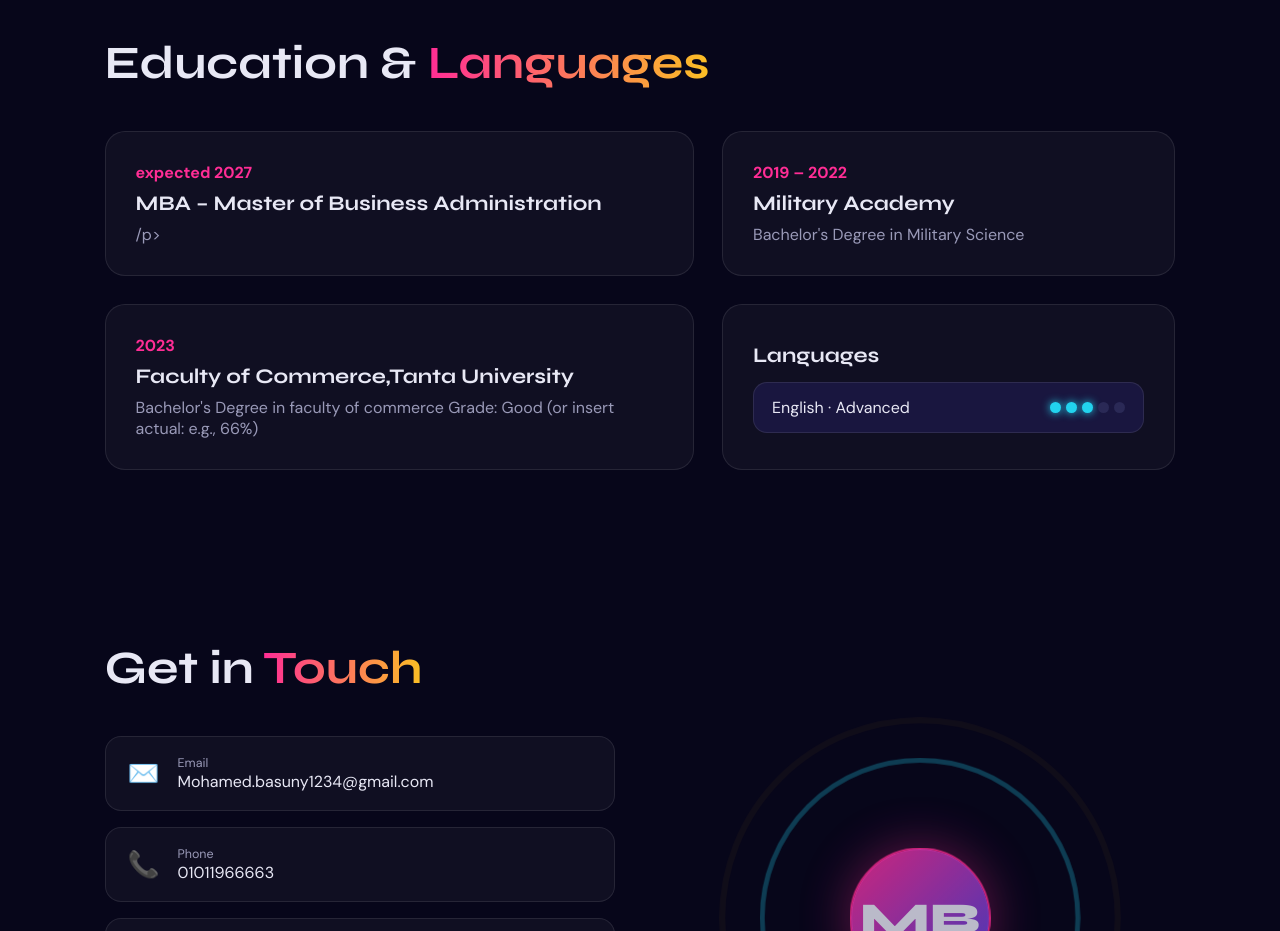
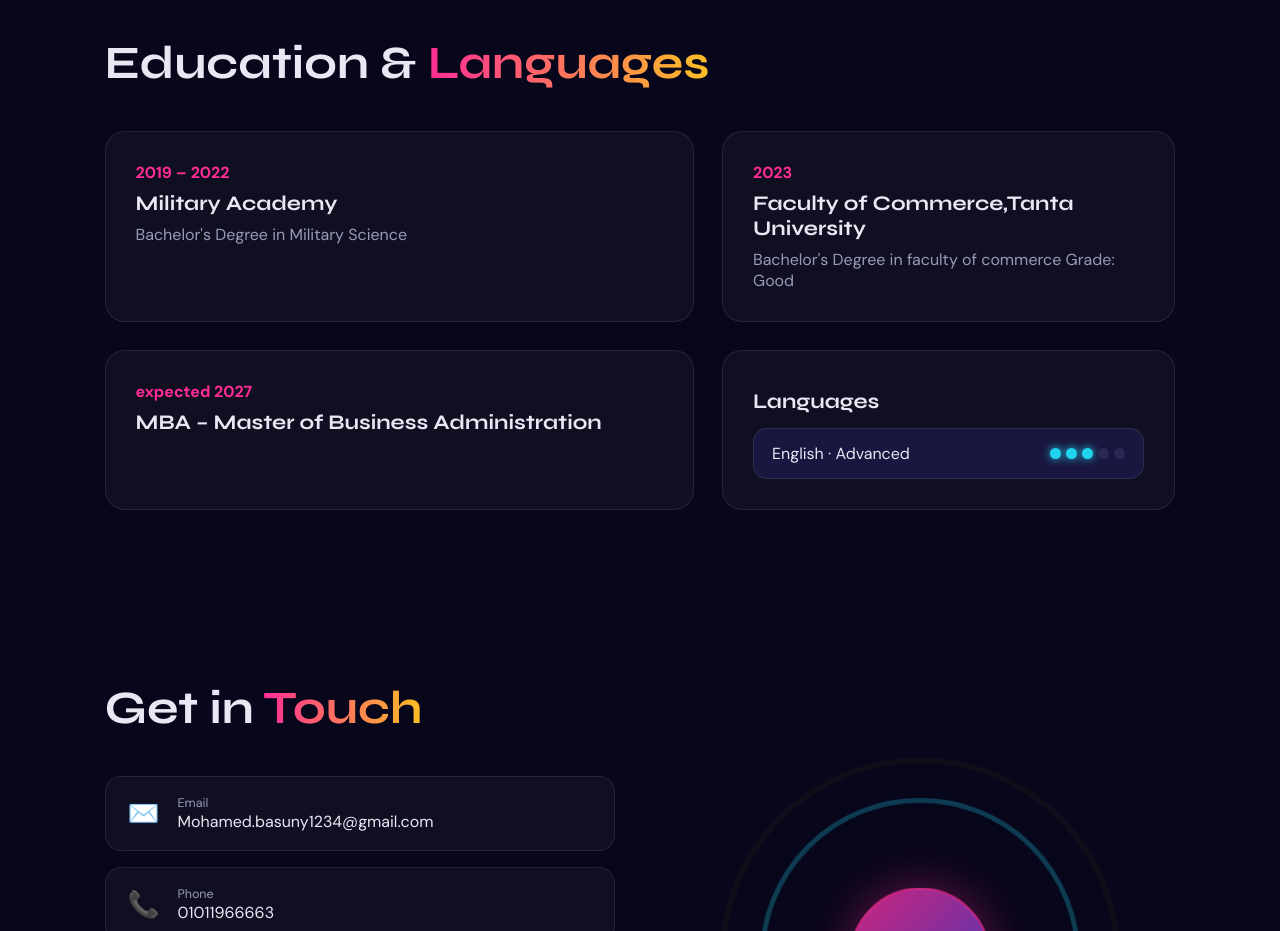
Before and after one commit to mohamedbasuny1234-cloud/Portfolio-, a plain HTML site: page index.html in a window 1280 px wide. Shown: the part 3540-4471 px from the top of the page. Drawn offline with Linux system fonts and the light colour scheme.

Commit message:
Update index.html

```diff
--- a/index.html
+++ b/index.html
@@ -187,9 +187,9 @@ footer{position:relative;z-index:3;text-align:center;padding:40px;color:var(--mu
 <section id="education">
  <h2 class="rv">Education & <em>Languages</em></h2>
  <div class="ed">
-  <div class="ec rv l"><span class="yr">expected 2027</span><h3>MBA – Master of Business Administration</h3><p>/p></div>
   <div class="ec rv l"><span class="yr">2019 – 2022</span><h3>Military Academy</h3><p>Bachelor's Degree in Military Science</p></div>
-  <div class="ec rv l"><span class="yr">2023</span><h3>Faculty of Commerce,Tanta University</h3><p>Bachelor's Degree in faculty of commerce Grade: Good (or insert actual: e.g., 66%) </p></div>
+  <div class="ec rv l"><span class="yr">2023</span><h3>Faculty of Commerce,Tanta University</h3><p>Bachelor's Degree in faculty of commerce Grade: Good</p></div>
+    <div class="ec rv l"><span class="yr">expected 2027</span><h3>MBA – Master of Business Administration</p></div>
   <div class="ec rv r"><h3>Languages</h3>
    <div class="lang"><span>English · Advanced</span><span class="dots"><i class="on"></i><i class="on"></i><i class="on"></i><i></i><i></i></span></div>
   </div>
```
